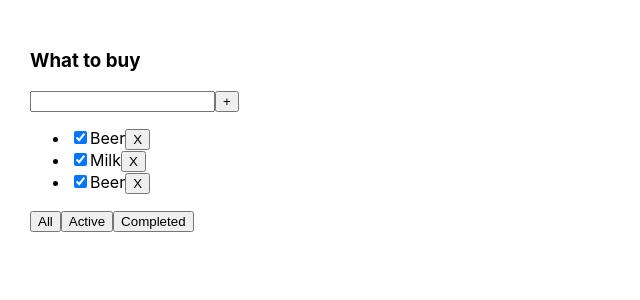
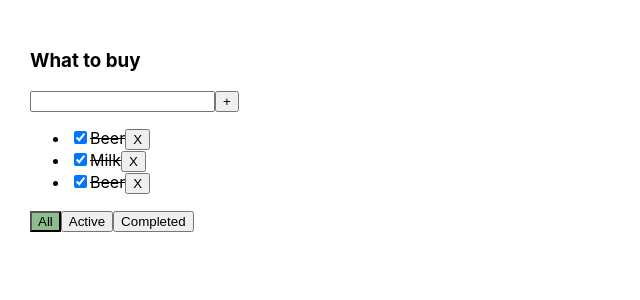
Before and after one commit to AlexChernov1996/Todolist, a React (Create React App) app: page / in a window 1280 px wide. Shown: the top 300 px of the page, without its empty margins (0-640 px from the left). Built offline with nearby package versions, Linux system fonts and the light colour scheme.

Commit message:
Lesson4 "Change Tusk status"

```diff
--- a/src/App.css
+++ b/src/App.css
@@ -6,3 +6,12 @@
 .App > div {
   margin-right: 50px;
 }
+.active{
+  background-color: darkseagreen;
+}
+.completed{
+  text-decoration: line-through;
+}
+.error{
+  border-color: red;
+}
--- a/src/App.tsx
+++ b/src/App.tsx
@@ -35,6 +35,10 @@ function App() {
     const addTask = (title:string)=>{
         setTasks([{id:v1(),title,isDone: false}, ...tasks])
     }
+    const changeTaskStatus = (id:string) => {
+      const newTasks = tasks.map(t => t.id === id ? {id:t.id,title:t.title, isDone:!t.isDone} : t)
+        setTasks(newTasks)
+    }
     return (
         <div className="App">
             <Todolist
@@ -44,6 +48,7 @@ function App() {
                 removeTask = {removeTask}
                 changeFilter = {changeFilter}
                 addTask = {addTask}
+                changeTaskStatus = {changeTaskStatus}
             />
         </div>
     )
--- a/src/Todolist.tsx
+++ b/src/Todolist.tsx
@@ -8,28 +8,51 @@ type TodolistPropsType = {
     removeTask: (taskId: string) => void
     changeFilter: (newValue: FilterValuesType) => void
     addTask: (title: string) => void
+    changeTaskStatus: (id: string) => void
 }
 
 const Todolist = (props: TodolistPropsType) => {
         const [title, setTitle] = useState('')
-    let tasksForTodolist = props.tasks
-    if (props.filter === "active") {
-        tasksForTodolist = props.tasks.filter(t => !t.isDone)
+        const [error, setError] = useState('')
+        const getTasksForRender = (tasks: TaskType[], filter: FilterValuesType): TaskType[] => {
+            switch (filter) {
+                case "active":
+                    return tasks.filter(t => !t.isDone)
+                case "completed":
+                    return tasks.filter(t => t.isDone)
+                default:
+                    return tasks
             }
-    if (props.filter === "completed") {
-        tasksForTodolist = props.tasks.filter(t => t.isDone)
         }
-    const addTask = () =>{
+
+        const addTask = () => {
+            if (title.trim()) {
                 props.addTask(title)
                 setTitle('')
+            } else setError('error')
+
         }
-    const onChangeTaskTitle=(e: ChangeEvent<HTMLInputElement>) =>setTitle(e.currentTarget.value)
+        const onClickButtonAll = () => props.changeFilter('all')
+        const onClickButtonActive = () => props.changeFilter('active')
+        const onClickButtonCompleted = () => props.changeFilter('completed')
+
+        const addActiveClassToFilterAll = props.filter === 'all' ? 'active' : ''
+        const addActiveClassToFilterActive = props.filter === 'active' ? 'active' : ''
+        const addActiveClassToFilterCompleted = props.filter === 'completed' ? 'active' : ''
+
+        const onChangeTaskTitle = (e: ChangeEvent<HTMLInputElement>) => {
+            setTitle(e.currentTarget.value)
+            if (error) setError('')
+        }
+        const tasksForTodolist = getTasksForRender(props.tasks, props.filter)
         const tasksForRender = tasksForTodolist.length ?
             tasksForTodolist.map(t => {
                 const removeTask = () => props.removeTask(t.id)
+                const onChangeTaskStatusHandler = () => props.changeTaskStatus(t.id)
+
                 return <li key={t.id}>
-                <input type="checkbox" checked={t.isDone}/>
-                <span>{t.title}</span>
+                    <input type="checkbox" checked={t.isDone} onChange={onChangeTaskStatusHandler}/>
+                    <span className={t.isDone ? 'completed' : ''}>{t.title}</span>
                     <button onClick={removeTask}>X</button>
                 </li>
             })
@@ -42,7 +65,11 @@ const Todolist = (props: TodolistPropsType) => {
                         <input
                             value={title}
                             onChange={onChangeTaskTitle}
-                    onKeyPress={(e)=>{e.key === "Enter" && addTask()}}
+                            onKeyPress={(e) => {
+                                e.key === "Enter" && addTask()
+                            }}
+                            className={error ? 'error' : ''}
+                            placeholder={error ? 'Title is required' : ''}
                         />
                         <button onClick={addTask}>+</button>
                     </div>
@@ -50,13 +77,15 @@ const Todolist = (props: TodolistPropsType) => {
                         {tasksForRender}
                     </ul>
                     <div>
-                    <button onClick={() => props.changeFilter('all')}>All</button>
-                    <button onClick={() => props.changeFilter('active')}>Active</button>
-                    <button onClick={() => props.changeFilter('completed')}>Completed</button>
+                        <button onClick={onClickButtonAll} className={addActiveClassToFilterAll}>All</button>
+                        <button onClick={onClickButtonActive} className={addActiveClassToFilterActive}>Active</button>
+                        <button onClick={onClickButtonCompleted} className={addActiveClassToFilterCompleted}>Completed
+                        </button>
                     </div>
                 </div>
             </div>
         );
-};
+    }
+;
 
 export default Todolist;
```
Lines whose indentation alone changed are shown as unchanged.
